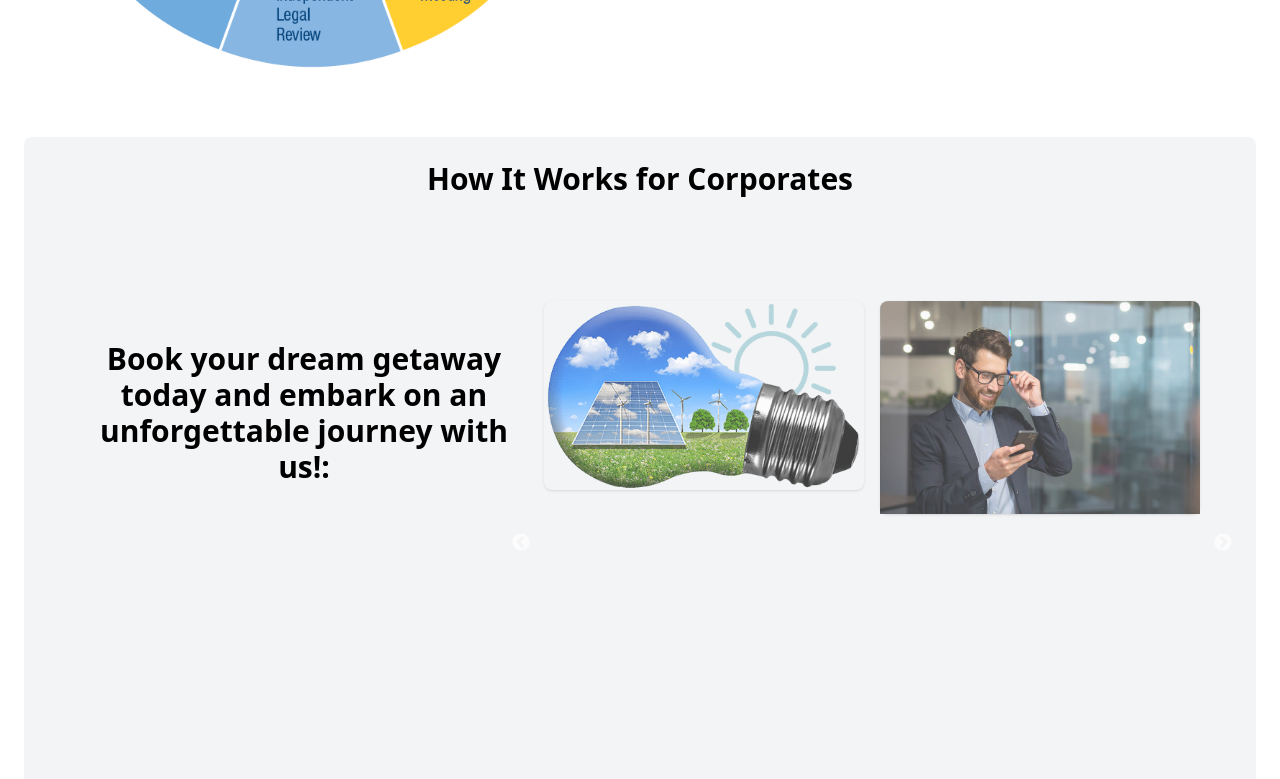
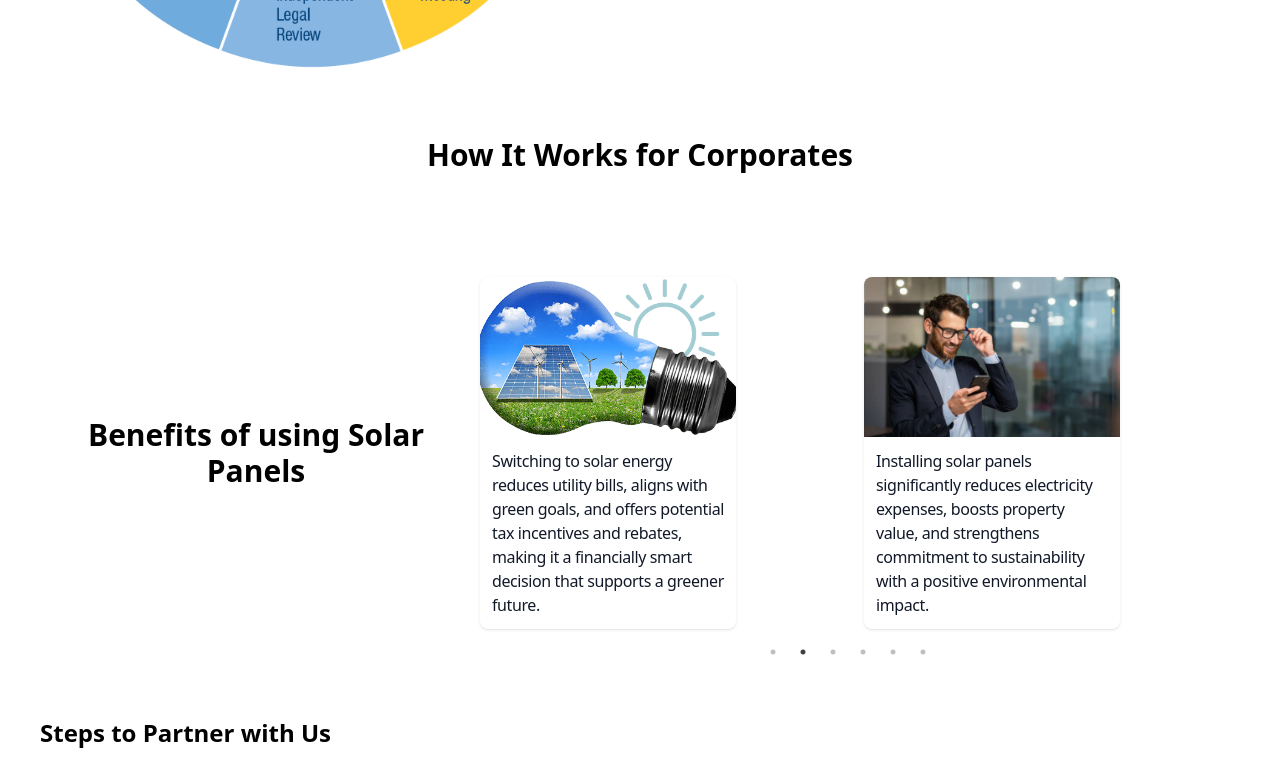
Before and after one commit to akshitchowdhury/solar_fintech, a React (Create React App) app: page /services in a window 1280 px wide. Shown: the part 1160-1939 px from the top of the page. Built offline with nearby package versions, Linux system fonts and the light colour scheme.

Commit message:
services

```diff
--- a/src/App.js
+++ b/src/App.js
@@ -14,7 +14,7 @@ import {
 
 function App() {
   return (
-    <div className="App">
+    <div className="App overflow-clip">
 
 
 
--- a/src/components/How It Works/HowItWorks.jsx
+++ b/src/components/How It Works/HowItWorks.jsx
@@ -13,27 +13,27 @@ import StepsToPartner from './StepsToPartner';
 const HowItWorks = () => {
     const testimonials = [
         {
-          text: "\"Installing solar panels helped us significantly reduce our electricity costs and carbon footprint. Our corporate sustainability initiatives have been enhanced as a result. Highly recommended for any business looking to make a positive environmental impact.\"",
+          text: "Installing solar panels significantly reduces electricity costs and carbon footprint, enhancing our corporate sustainability initiatives.",
           image: i1
         },
         {
-          text: "\"Switching to solar energy reduces not only the utility bills but also aligns with our green goals. The potential tax incentives and rebates made it a financially smart decision as well. We are proud to contribute to a greener future.\"",
+          text: "Switching to solar energy reduces utility bills, aligns with green goals, and offers potential tax incentives and rebates, making it a financially smart decision that supports a greener future.",
           image: i2
         },
         {
-          text: "\"Since installing solar panels, our electricity expenses have dropped significantly. The investment also boosted our property value and strengthened our commitment to sustainability. We're thrilled with the results and the positive impact on our environmental footprint.\"",
+          text: "Installing solar panels significantly reduces electricity expenses, boosts property value, and strengthens commitment to sustainability with a positive environmental impact.",
           image: i3
         },
         {
-          text: "\"Our company's decision to go solar has paid off immensely. We've noticed substantial savings on energy costs and have taken advantage of several tax incentives. The increase in property value is an added bonus. Solar energy is a win-win for our business and the environment.\"",
+          text: "Going solar leads to substantial energy cost savings, tax incentives, and increased property value, making it a win-win for both businesses and the environment.",
           image: i4
         },
         {
-          text: "\"Adopting solar power was a game-changer for our organization. We now enjoy lower electricity bills and have improved our corporate sustainability profile. The tax rebates and potential property value increase made the switch even more beneficial.\"",
+          text: "Adopting solar power reduces electricity bills, improves corporate sustainability, and offers tax rebates and potential property value increases, making it highly beneficial.",
           image: i5
         },
         {
-          text: "\"Investing in solar panels has been a great decision for reducing our operating costs and environmental impact. Our sustainability initiatives have received a major boost, and we are seeing the financial benefits through tax incentives and increased property value.\"",
+          text: "Investing in solar panels reduces operating costs and environmental impact, boosts sustainability initiatives, and provides financial benefits through tax incentives and increased property value.",
           image: i6
         }
       ]
@@ -64,7 +64,7 @@ const HowItWorks = () => {
       </section>
 
       {/* Section for Corporates */}
-      <section className="my-12 bg-gray-100 p-6 rounded-lg">
+
         <h2 className="text-3xl font-bold text-center mb-8">How It Works for Corporates</h2>
         <div className="flex flex-col lg:flex-col md:items-start items-center">
 
@@ -76,7 +76,6 @@ const HowItWorks = () => {
         <div className="mt-8 flex justify-center">
           <img src="/images/corporate-process-flowchart.png" alt="Corporate Process Flowchart" className="w-full max-w-xl"/>
         </div>
-      </section>
     </div>
   );
 };
--- a/src/components/How It Works/PopularDestinations/PopularDestinationCard.jsx
+++ b/src/components/How It Works/PopularDestinations/PopularDestinationCard.jsx
@@ -2,26 +2,14 @@ import React from 'react';
 
 const PopularDestinationCard = ({ text, author, Place, image }) => {
   return (
-    <div className="max-w-sm w-6/7   rounded-lg shadow dark:bg-gray-800 dark:border-gray-700 m-2 relative">
-  <a href="#" className="block relative">
-    <img className="rounded-t-lg opacity-75" src={image} alt="" />
-    <h5 className="absolute -bottom-6 left-20 mb-2 ml-2 text-md font-bold
-    tracking-tight text-center text-white dark:text-white">{author}</h5>
-  </a>
+    <div className="max-w-xs w-full md:w-64 rounded-lg shadow dark:bg-gray-800 dark:border-gray-700 m-2">
+      <a href="#" className="block">
+        <img className="rounded-t-lg w-full h-40 object-cover" src={image} alt={Place} />
+      </a>
+      <div className="p-3">
+        <h5 className="text-md font-medium tracking-tight text-wrap text-gray-900 dark:text-white">{text}</h5>
 
-
-      {/* <div className="p-5">
-        <a href="#">
-          <h5 className="mb-2 text-2xl font-bold tracking-tight text-gray-900 dark:text-white">{author}</h5>
-        </a>
-        <p className="mb-3 font-normal text-gray-700 dark:text-gray-400">{text}.</p>
-        <a href="#" className="inline-flex items-center px-3 py-2 text-sm font-medium text-center text-white bg-blue-700 rounded-lg hover:bg-blue-800 focus:ring-4 focus:outline-none focus:ring-blue-300 dark:bg-blue-600 dark:hover:bg-blue-700 dark:focus:ring-blue-800">
-          {Place}
-          <svg className="rtl:rotate-180 w-3.5 h-3.5 ms-2" aria-hidden="true" xmlns="http://www.w3.org/2000/svg" fill="none" viewBox="0 0 14 10">
-            <path stroke="currentColor" strokeLinecap="round" strokeLinejoin="round" strokeWidth="2" d="M1 5h12m0 0L9 1m4 4L9 9"/>
-          </svg>
-        </a>
-      </div> */}
+      </div>
     </div>
   );
 };
--- a/src/components/How It Works/PopularDestinations/PopularDetinationCarousel.jsx
+++ b/src/components/How It Works/PopularDestinations/PopularDetinationCarousel.jsx
@@ -37,7 +37,7 @@ const PopularDetinationCarousel = ({ testimonials }) => {
       {
         breakpoint: 1024,
         settings: {
-          slidesToShow: 3,
+          slidesToShow: 2,
           slidesToScroll: 1,
           infinite: true,
           dots: true,
@@ -46,9 +46,8 @@ const PopularDetinationCarousel = ({ testimonials }) => {
       {
         breakpoint: 800,
         settings: {
-          slidesToShow: 2,
-          slidesToScroll: 2,
-          initialSlide: 2,
+          slidesToShow: 1,
+          slidesToScroll: 1,
         },
       },
       {
@@ -62,27 +61,20 @@ const PopularDetinationCarousel = ({ testimonials }) => {
   };
 
   return (
-    <>
-      <div className="bg-inherit flex flex-col md:flex-row sm:flex-col py-16 px-6">
-        <h2 className="text-center text-black text-3xl py-4 my-8 font-semibold md:text-3xl mb-8">
-           Book your dream getaway today and embark on an unforgettable
-          journey with us!:
+    <div className="bg-inherit flex flex-col md:flex-row  items-center py-16 px-6">
+      <h2 className="text-center text-black text-xl py-4 my-8 font-semibold md:text-3xl mb-8">
+        Benefits of using Solar Panels
       </h2>
-        <div className="max-w-full md:max-w-2xl mx-auto">
-          {" "}
-          {/* Adjusted max-width */}
-          <div className="carousel">
+      <div className="w-full max-w-[320px] lg:max-w-3xl md:max-w-4xl">
         <Slider ref={sliderRef} {...settings}>
           {testimonials.map((testimonial, index) => (
-                <div key={index} className="testimonial-card-container mx-auto">
+            <div key={index} className="px-2">
               <PopularDestinationCard {...testimonial} />
             </div>
           ))}
         </Slider>
       </div>
     </div>
-      </div>
-    </>
   );
 };
 
```
Also changed, not shown: src/components/How It Works/StepsToPartner.jsx (line endings or trailing spaces). Lines whose indentation alone changed are shown as unchanged.
